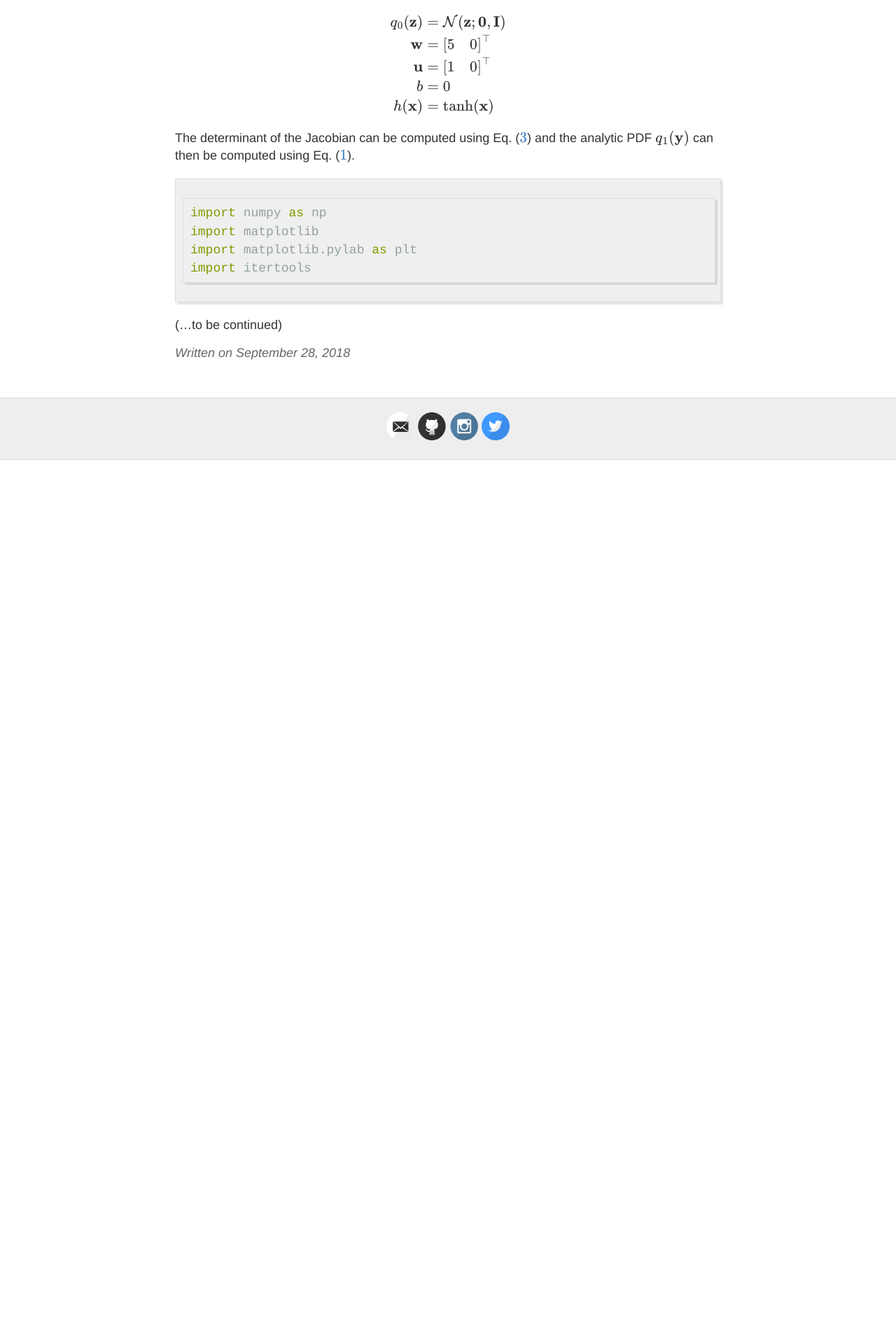
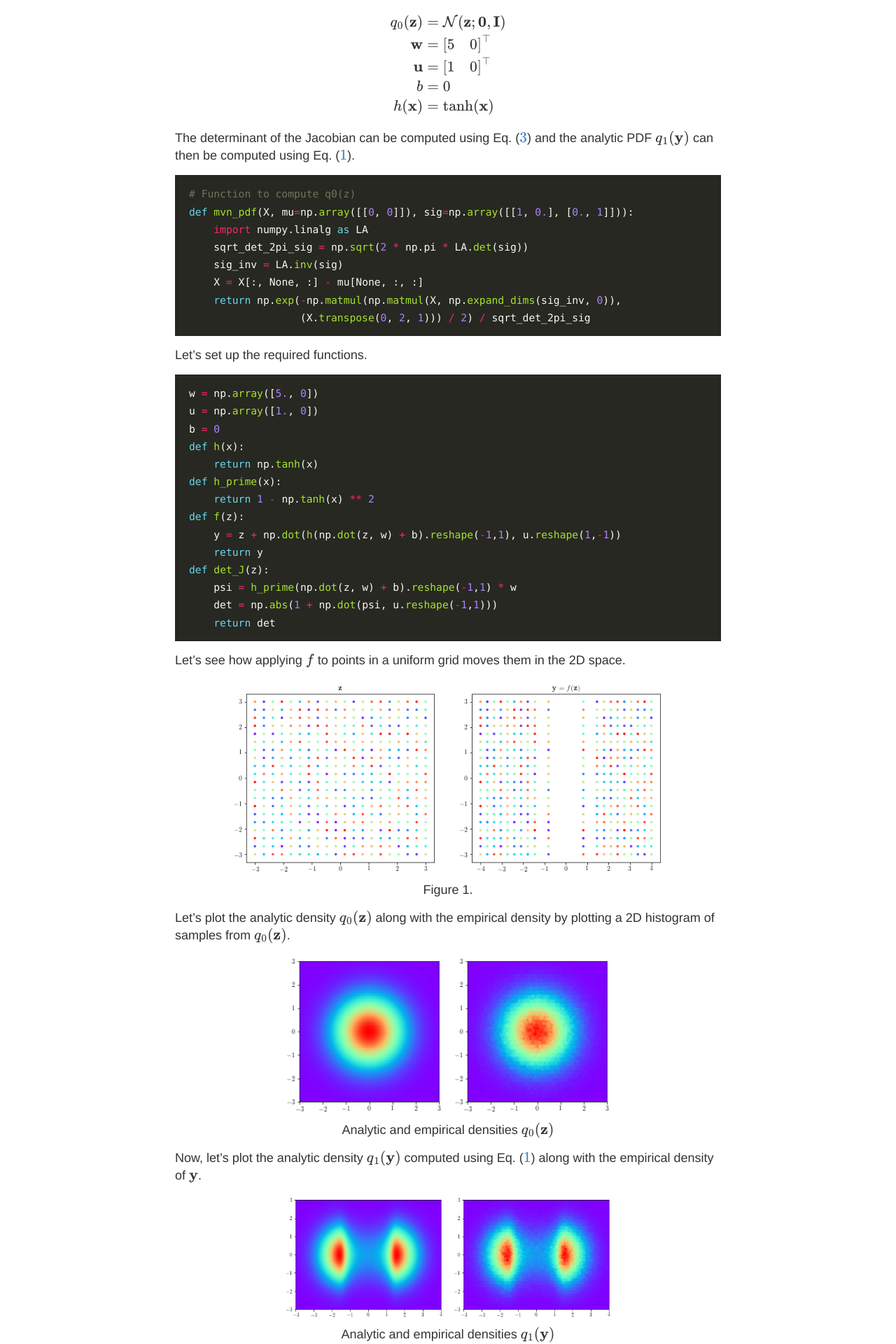
Before and after one commit to abdulfatir/abdulfatir.github.io, a Jekyll site: the page built from _posts/2018-9-28-Normalizing-Flows-Part-1.md, in a window 1280 px wide. Shown: the part 1917-3837 px from the top of the page at 70% size. Built offline with Jekyll 4.4.1, drawn with Linux system fonts in a browser that asks for light colours; formulas are drawn with MathJax 3; comment, search, counter and statistics services are not loaded; before the commit the page ends 2574 px from its top, so only the background shows below that; some of the changed text lies outside the part shown.

Commit message:
Updated NF Part 1

````diff
--- a/_posts/2018-9-28-Normalizing-Flows-Part-1.md
+++ b/_posts/2018-9-28-Normalizing-Flows-Part-1.md
@@ -101,12 +101,76 @@ $$
 The determinant of the Jacobian can be computed using Eq. ($\ref{eq:planarjacob}$) and the analytic PDF $q_1(\mathbf{y})$ can then be computed using Eq. ($\ref{eq:cov}$).
 
 ```python
-import numpy as np
-import matplotlib
-import matplotlib.pylab as plt
-import itertools
+# Function to compute q0(z)
+def mvn_pdf(X, mu=np.array([[0, 0]]), sig=np.array([[1, 0.], [0., 1]])):
+    import numpy.linalg as LA
+    sqrt_det_2pi_sig = np.sqrt(2 * np.pi * LA.det(sig))
+    sig_inv = LA.inv(sig)
+    X = X[:, None, :] - mu[None, :, :]
+    return np.exp(-np.matmul(np.matmul(X, np.expand_dims(sig_inv, 0)),
+                  (X.transpose(0, 2, 1))) / 2) / sqrt_det_2pi_sig
 ```
 
+Let's set up the required functions.
+
+```python
+w = np.array([5., 0])
+u = np.array([1., 0])
+b = 0
+def h(x):
+    return np.tanh(x)
+def h_prime(x):
+    return 1 - np.tanh(x) ** 2
+def f(z):
+    y = z + np.dot(h(np.dot(z, w) + b).reshape(-1,1), u.reshape(1,-1))
+    return y
+def det_J(z):
+    psi = h_prime(np.dot(z, w) + b).reshape(-1,1) * w
+    det = np.abs(1 + np.dot(psi, u.reshape(-1,1)))
+    return det
+```
+
+Let's see how applying $f$ to points in a uniform grid moves them in the 2D space.
+
+<center>
+  <figure>
+    <img style="display: box; margin: auto; width: 80%; height: 80%;"
+         src="{{site.base}}/images/blogs/nf/planar-points.png" alt="Planar Flow Points"/>
+    <figcaption align='center'>
+      Figure 1.
+    </figcaption>
+  </figure>
+</center>
+
+Let's plot the analytic density $q_0(\mathbf{z})$ along with the empirical density by plotting a 2D histogram of samples from $q_0(\mathbf{z})$.
+
+<center>
+  <figure>
+    <img style="display: box; margin: auto; width: 30%; height: 30%;"
+         src="{{site.base}}/images/blogs/nf/planar-q0.png" alt="q0"/>
+    <img style="display: box; margin: auto; width: 30%; height: 30%;"
+         src="{{site.base}}/images/blogs/nf/planar-q0-emp.png" alt="q0 emp"/>
+    <figcaption align='center'>
+      Analytic and empirical densities $q_0(\mathbf{z})$
+    </figcaption>
+  </figure>
+</center>
+
+Now, let's plot the analytic density $q_1(\mathbf{y})$ computed using Eq. (\ref{eq:cov}) along with the empirical density of $\mathbf{y}$.
+
+<center>
+  <figure>
+    <img style="display: box; margin: auto; width: 30%; height: 30%;"
+         src="{{site.base}}/images/blogs/nf/planar-q1.png" alt="q1"/>
+    <img style="display: box; margin: auto; width: 30%; height: 30%;"
+         src="{{site.base}}/images/blogs/nf/planar-q1-emp.png" alt="q1 emp"/>
+    <figcaption align='center'>
+      Analytic and empirical densities $q_1(\mathbf{y})$
+    </figcaption>
+  </figure>
+</center>
+
+The analytic and empirical densities look similar. We've transformed a unimodal $q_0(\mathbf{z})$ into a bimodal $q_1(\mathbf{y})$ by applying a one level planar flow. Such functions can be successively applied multiple times to obtain a far more complex distribution.
 
 
 
--- a/_sass/_highlights.scss
+++ b/_sass/_highlights.scss
@@ -1,84 +1,79 @@
-
-.highlight {
-  background-color: #efefef;
-  padding: 7px 7px 7px 10px;
-  border: 1px solid #ddd;
-  -moz-box-shadow: 3px 3px rgba(0,0,0,0.1);
-  -webkit-box-shadow: 3px 3px rgba(0,0,0,0.1);
-  box-shadow: 3px 3px rgba(0,0,0,0.1);
-  margin: 20px 0 20px 0;
-  overflow: scroll;
+code {
+  font-family:"Lucida Console", Monaco, monospace;
+  font-size: 11pt;
 }
 
-code {
-  font-family:'Bitstream Vera Sans Mono','Courier', monospace;
+.highlight .hll { background-color: #49483e }
+.highlight  {
+    background: #272822;
+    color: #f8f8f2;
+    padding: 7px 7px 7px 10px;
 }
-
-.highlight .c { color: #586E75 } /* Comment */
-.highlight .err { color: #93A1A1 } /* Error */
-.highlight .g { color: #93A1A1 } /* Generic */
-.highlight .k { color: #859900 } /* Keyword */
-.highlight .l { color: #93A1A1 } /* Literal */
-.highlight .n { color: #93A1A1 } /* Name */
-.highlight .o { color: #859900 } /* Operator */
-.highlight .x { color: #CB4B16 } /* Other */
-.highlight .p { color: #93A1A1 } /* Punctuation */
-.highlight .cm { color: #586E75 } /* Comment.Multiline */
-.highlight .cp { color: #859900 } /* Comment.Preproc */
-.highlight .c1 { color: #586E75 } /* Comment.Single */
-.highlight .cs { color: #859900 } /* Comment.Special */
-.highlight .gd { color: #2AA198 } /* Generic.Deleted */
-.highlight .ge { color: #93A1A1; font-style: italic } /* Generic.Emph */
-.highlight .gr { color: #DC322F } /* Generic.Error */
-.highlight .gh { color: #CB4B16 } /* Generic.Heading */
-.highlight .gi { color: #859900 } /* Generic.Inserted */
-.highlight .go { color: #93A1A1 } /* Generic.Output */
-.highlight .gp { color: #93A1A1 } /* Generic.Prompt */
-.highlight .gs { color: #93A1A1; font-weight: bold } /* Generic.Strong */
-.highlight .gu { color: #CB4B16 } /* Generic.Subheading */
-.highlight .gt { color: #93A1A1 } /* Generic.Traceback */
-.highlight .kc { color: #CB4B16 } /* Keyword.Constant */
-.highlight .kd { color: #268BD2 } /* Keyword.Declaration */
-.highlight .kn { color: #859900 } /* Keyword.Namespace */
-.highlight .kp { color: #859900 } /* Keyword.Pseudo */
-.highlight .kr { color: #268BD2 } /* Keyword.Reserved */
-.highlight .kt { color: #DC322F } /* Keyword.Type */
-.highlight .ld { color: #93A1A1 } /* Literal.Date */
-.highlight .m { color: #2AA198 } /* Literal.Number */
-.highlight .s { color: #2AA198 } /* Literal.String */
-.highlight .na { color: #93A1A1 } /* Name.Attribute */
-.highlight .nb { color: #B58900 } /* Name.Builtin */
-.highlight .nc { color: #268BD2 } /* Name.Class */
-.highlight .no { color: #CB4B16 } /* Name.Constant */
-.highlight .nd { color: #268BD2 } /* Name.Decorator */
-.highlight .ni { color: #CB4B16 } /* Name.Entity */
-.highlight .ne { color: #CB4B16 } /* Name.Exception */
-.highlight .nf { color: #268BD2 } /* Name.Function */
-.highlight .nl { color: #93A1A1 } /* Name.Label */
-.highlight .nn { color: #93A1A1 } /* Name.Namespace */
-.highlight .nx { color: #555 } /* Name.Other */
-.highlight .py { color: #93A1A1 } /* Name.Property */
-.highlight .nt { color: #268BD2 } /* Name.Tag */
-.highlight .nv { color: #268BD2 } /* Name.Variable */
-.highlight .ow { color: #859900 } /* Operator.Word */
-.highlight .w { color: #93A1A1 } /* Text.Whitespace */
-.highlight .mf { color: #2AA198 } /* Literal.Number.Float */
-.highlight .mh { color: #2AA198 } /* Literal.Number.Hex */
-.highlight .mi { color: #2AA198 } /* Literal.Number.Integer */
-.highlight .mo { color: #2AA198 } /* Literal.Number.Oct */
-.highlight .sb { color: #586E75 } /* Literal.String.Backtick */
-.highlight .sc { color: #2AA198 } /* Literal.String.Char */
-.highlight .sd { color: #93A1A1 } /* Literal.String.Doc */
-.highlight .s2 { color: #2AA198 } /* Literal.String.Double */
-.highlight .se { color: #CB4B16 } /* Literal.String.Escape */
-.highlight .sh { color: #93A1A1 } /* Literal.String.Heredoc */
-.highlight .si { color: #2AA198 } /* Literal.String.Interpol */
-.highlight .sx { color: #2AA198 } /* Literal.String.Other */
-.highlight .sr { color: #DC322F } /* Literal.String.Regex */
-.highlight .s1 { color: #2AA198 } /* Literal.String.Single */
-.highlight .ss { color: #2AA198 } /* Literal.String.Symbol */
-.highlight .bp { color: #268BD2 } /* Name.Builtin.Pseudo */
-.highlight .vc { color: #268BD2 } /* Name.Variable.Class */
-.highlight .vg { color: #268BD2 } /* Name.Variable.Global */
-.highlight .vi { color: #268BD2 } /* Name.Variable.Instance */
-.highlight .il { color: #2AA198 } /* Literal.Number.Integer.Long */
+.highlight .c { color: #75715e } /* Comment */
+.highlight .err { color: #960050; background-color: #1e0010 } /* Error */
+.highlight .k { color: #66d9ef } /* Keyword */
+.highlight .l { color: #ae81ff } /* Literal */
+.highlight .n { color: #f8f8f2 } /* Name */
+.highlight .o { color: #f92672 } /* Operator */
+.highlight .p { color: #f8f8f2 } /* Punctuation */
+.highlight .ch { color: #75715e } /* Comment.Hashbang */
+.highlight .cm { color: #75715e } /* Comment.Multiline */
+.highlight .cp { color: #75715e } /* Comment.Preproc */
+.highlight .cpf { color: #75715e } /* Comment.PreprocFile */
+.highlight .c1 { color: #75715e } /* Comment.Single */
+.highlight .cs { color: #75715e } /* Comment.Special */
+.highlight .gd { color: #f92672 } /* Generic.Deleted */
+.highlight .ge { font-style: italic } /* Generic.Emph */
+.highlight .gi { color: #a6e22e } /* Generic.Inserted */
+.highlight .gs { font-weight: bold } /* Generic.Strong */
+.highlight .gu { color: #75715e } /* Generic.Subheading */
+.highlight .kc { color: #66d9ef } /* Keyword.Constant */
+.highlight .kd { color: #66d9ef } /* Keyword.Declaration */
+.highlight .kn { color: #f92672 } /* Keyword.Namespace */
+.highlight .kp { color: #66d9ef } /* Keyword.Pseudo */
+.highlight .kr { color: #66d9ef } /* Keyword.Reserved */
+.highlight .kt { color: #66d9ef } /* Keyword.Type */
+.highlight .ld { color: #e6db74 } /* Literal.Date */
+.highlight .m { color: #ae81ff } /* Literal.Number */
+.highlight .s { color: #e6db74 } /* Literal.String */
+.highlight .na { color: #a6e22e } /* Name.Attribute */
+.highlight .nb { color: #f8f8f2 } /* Name.Builtin */
+.highlight .nc { color: #a6e22e } /* Name.Class */
+.highlight .no { color: #66d9ef } /* Name.Constant */
+.highlight .nd { color: #a6e22e } /* Name.Decorator */
+.highlight .ni { color: #f8f8f2 } /* Name.Entity */
+.highlight .ne { color: #a6e22e } /* Name.Exception */
+.highlight .nf { color: #a6e22e } /* Name.Function */
+.highlight .nl { color: #f8f8f2 } /* Name.Label */
+.highlight .nn { color: #f8f8f2 } /* Name.Namespace */
+.highlight .nx { color: #a6e22e } /* Name.Other */
+.highlight .py { color: #f8f8f2 } /* Name.Property */
+.highlight .nt { color: #f92672 } /* Name.Tag */
+.highlight .nv { color: #f8f8f2 } /* Name.Variable */
+.highlight .ow { color: #f92672 } /* Operator.Word */
+.highlight .w { color: #f8f8f2 } /* Text.Whitespace */
+.highlight .mb { color: #ae81ff } /* Literal.Number.Bin */
+.highlight .mf { color: #ae81ff } /* Literal.Number.Float */
+.highlight .mh { color: #ae81ff } /* Literal.Number.Hex */
+.highlight .mi { color: #ae81ff } /* Literal.Number.Integer */
+.highlight .mo { color: #ae81ff } /* Literal.Number.Oct */
+.highlight .sa { color: #e6db74 } /* Literal.String.Affix */
+.highlight .sb { color: #e6db74 } /* Literal.String.Backtick */
+.highlight .sc { color: #e6db74 } /* Literal.String.Char */
+.highlight .dl { color: #e6db74 } /* Literal.String.Delimiter */
+.highlight .sd { color: #e6db74 } /* Literal.String.Doc */
+.highlight .s2 { color: #e6db74 } /* Literal.String.Double */
+.highlight .se { color: #ae81ff } /* Literal.String.Escape */
+.highlight .sh { color: #e6db74 } /* Literal.String.Heredoc */
+.highlight .si { color: #e6db74 } /* Literal.String.Interpol */
+.highlight .sx { color: #e6db74 } /* Literal.String.Other */
+.highlight .sr { color: #e6db74 } /* Literal.String.Regex */
+.highlight .s1 { color: #e6db74 } /* Literal.String.Single */
+.highlight .ss { color: #e6db74 } /* Literal.String.Symbol */
+.highlight .bp { color: #f8f8f2 } /* Name.Builtin.Pseudo */
+.highlight .fm { color: #a6e22e } /* Name.Function.Magic */
+.highlight .vc { color: #f8f8f2 } /* Name.Variable.Class */
+.highlight .vg { color: #f8f8f2 } /* Name.Variable.Global */
+.highlight .vi { color: #f8f8f2 } /* Name.Variable.Instance */
+.highlight .vm { color: #f8f8f2 } /* Name.Variable.Magic */
+.highlight .il { color: #ae81ff } /* Literal.Number.Integer.Long */
````
Also changed, not shown: images/blogs/nf/planar-points.png (added), images/blogs/nf/planar-q0-emp.png (added), images/blogs/nf/planar-q0.png (added), images/blogs/nf/planar-q1-emp.png (added), images/blogs/nf/planar-q1.png (added).
